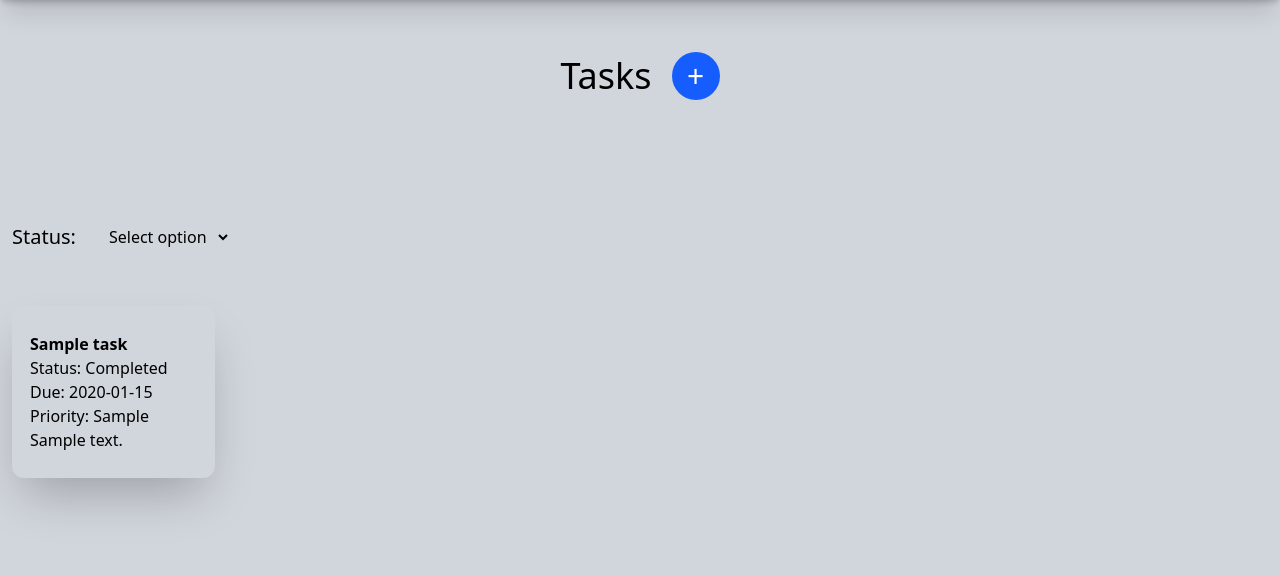
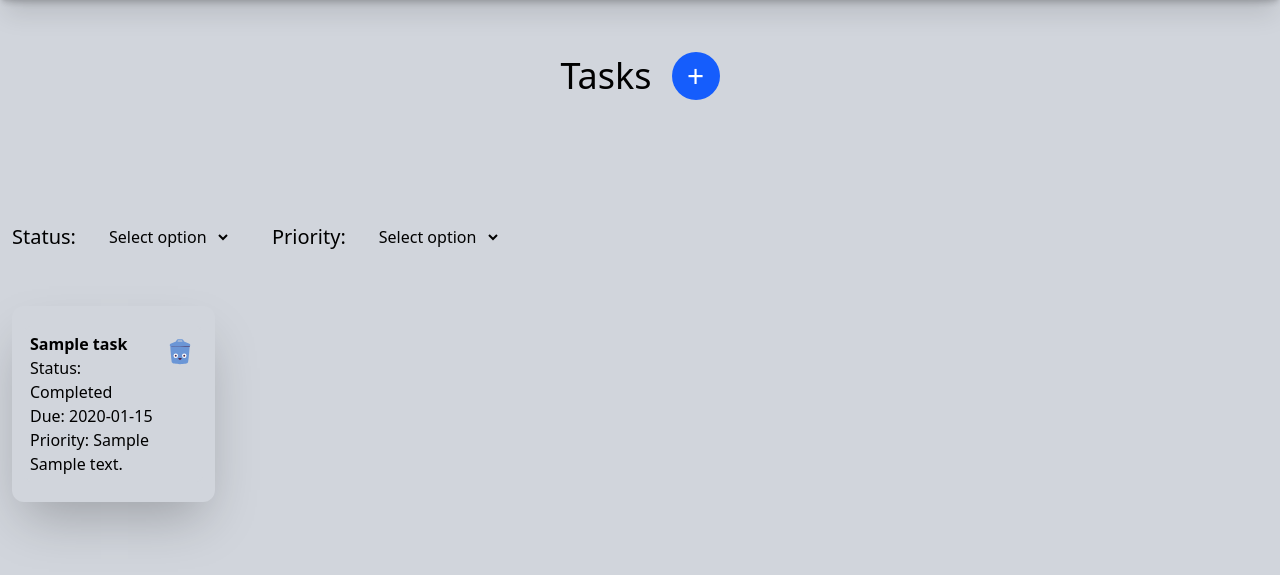
Before and after one commit to tsvetkovivan365-code/flask_task_app, a Flask app: page /dashboard in a window 1280 px wide. Shown: the part 64-639 px from the top of the page. Run offline with Flask 3, Linux system fonts and the light colour scheme; a user stored in the database is signed in; tables that the repository leaves empty hold one stand-in row (values such as "Sample post").

Commit message:
Adding delete task functionality

```diff
--- a/app.py
+++ b/app.py
@@ -48,9 +48,14 @@ def home():
 def dashboard():
 
     selected_status = request.args.get('selected_status')
+    selected_priority = request.args.get('selected_priority')
 
-    if selected_status:
+    if selected_status and selected_priority:
+        tasks = Task.query.filter_by(user_id=current_user.id, status=selected_status, priority=selected_priority).all()
+    elif selected_status:
         tasks = Task.query.filter_by(user_id=current_user.id, status=selected_status).all()
+    elif selected_priority:
+        tasks = Task.query.filter_by(user_id=current_user.id, priority=selected_priority).all()
     else:
         tasks = Task.query.filter_by(user_id=current_user.id).all()
 
@@ -120,6 +125,17 @@ def login():
 
     return render_template("login.html", form=login_form)
 
+# DELETE task
+@app.route('/api/tasks/delete', methods=['DELETE'])
+@login_required
+def api_delete_task(task_id):
+    task = Task.query.filter_by(id=task_id, user_id=current_user.id).first()
+
+    db.session.delete(task)
+    db.session.commit()
+
+    return render_template("dashboard.html")
+
 
 @app.route('/logout')
 @login_required
--- a/static/css/main.css
+++ b/static/css/main.css
@@ -245,6 +245,9 @@
   .z-10 {
     z-index: 10;
   }
+  .m-0 {
+    margin: calc(var(--spacing) * 0);
+  }
   .mx-18 {
     margin-inline: calc(var(--spacing) * 18);
   }
@@ -290,20 +293,59 @@
   .table {
     display: table;
   }
+  .h-1 {
+    height: calc(var(--spacing) * 1);
+  }
+  .h-2 {
+    height: calc(var(--spacing) * 2);
+  }
+  .h-10 {
+    height: calc(var(--spacing) * 10);
+  }
   .h-12 {
     height: calc(var(--spacing) * 12);
+  }
+  .h-14 {
+    height: calc(var(--spacing) * 14);
+  }
+  .h-15 {
+    height: calc(var(--spacing) * 15);
   }
   .h-16 {
     height: calc(var(--spacing) * 16);
   }
+  .h-18 {
+    height: calc(var(--spacing) * 18);
+  }
+  .h-40 {
+    height: calc(var(--spacing) * 40);
+  }
   .min-h-screen {
     min-height: 100vh;
+  }
+  .w-1 {
+    width: calc(var(--spacing) * 1);
+  }
+  .w-1\.5 {
+    width: calc(var(--spacing) * 1.5);
   }
   .w-3xs {
     width: var(--container-3xs);
   }
+  .w-8 {
+    width: calc(var(--spacing) * 8);
+  }
+  .w-8\.5 {
+    width: calc(var(--spacing) * 8.5);
+  }
+  .w-9 {
+    width: calc(var(--spacing) * 9);
+  }
   .w-12 {
     width: calc(var(--spacing) * 12);
+  }
+  .w-18 {
+    width: calc(var(--spacing) * 18);
   }
   .w-full {
     width: 100%;
@@ -347,6 +389,15 @@
   .items-center {
     align-items: center;
   }
+  .items-end {
+    align-items: flex-end;
+  }
+  .items-start {
+    align-items: flex-start;
+  }
+  .justify-between {
+    justify-content: space-between;
+  }
   .justify-center {
     justify-content: center;
   }
@@ -356,8 +407,14 @@
   .gap-2 {
     gap: calc(var(--spacing) * 2);
   }
+  .gap-2\.5 {
+    gap: calc(var(--spacing) * 2.5);
+  }
   .gap-5 {
     gap: calc(var(--spacing) * 5);
+  }
+  .gap-10 {
+    gap: calc(var(--spacing) * 10);
   }
   .gap-x-13 {
     column-gap: calc(var(--spacing) * 13);
@@ -412,6 +469,9 @@
   }
   .bg-white {
     background-color: var(--color-white);
+  }
+  .p-0 {
+    padding: calc(var(--spacing) * 0);
   }
   .p-1 {
     padding: calc(var(--spacing) * 1);
--- a/templates/dashboard.html
+++ b/templates/dashboard.html
@@ -11,7 +11,8 @@
     </section>
 
 
-    <section class='relative flex gap-5 items-center justify-start top-58 w-full'>
+    <section class='relative flex gap-10 items-center justify-start top-58 w-full'>
+        <section>
             <form method="GET" action="{{url_for('dashboard')}}" class='flex gap-5 items-center'>
                 <label for="selected_status" class='text-[20px]'>Status:</label>
                 <select name="selected_status" id="selected_status" onchange="this.form.submit()" class='p-2 border focus:border-2 focus:border-black border-gray-300 rounded-lg'>
@@ -23,6 +24,20 @@
             </form>
         </section>
 
+        <section>
+            <form method="GET" action="{{url_for('dashboard')}}" class='flex gap-5 items-center'>
+                <label for="selected_priority" class='text-[20px]'>Priority:</label>
+                <select name="selected_priority" id="selected_priority" onchange="this.form.submit()" class='p-2 border focus:border-2 focus:border-black border-gray-300 rounded-lg'>
+                    <option value="">Select option</option>
+                    <option value="Low" {% if selected_priority == 'Low' %} selected {% endif %}>Low</option>
+                    <option value="Medium" {% if selected_priority == 'Medium' %} selected {% endif %}>Medium</option>
+                    <option value="High" {% if selected_priority == 'High' %} selected {% endif %}>High</option>
+                    <option value="Critical" {% if selected_priority == 'Critical' %} selected {% endif %}>Critical</option>
+                </select>
+            </form>
+        </section>
+    </section>
+
     <section class='grid grid-cols-5 gap-2 md:gap-15 mt-10 pb-10 relative top-60 z-0'>
 
 
@@ -31,13 +46,18 @@
                     <section class='dark:bg-yellow-600 p-3 flex-1 rounded-xl min-w-1 shadow-2xl'>
                         <ul class='list-none'>
                             <li class='my-2 border-2 border-gray-300 p-1 rounded-md max-w-svw hover:border-white hover:scale-x-105 hover:scale-y-120 transition-discrete ease-in-out'>
-                                <ul class='overflow-clip'>
+                                <section class='flex justify-between items-start'>
+                                    <ul class='overflow-clip '>
                                         <li class='font-bold'>{{task.title}}</li>
                                         <li>Status: {{task.status}}</li>
                                         <li>Due: {{ task.due_date }}</li>
                                         <li>Priority: {{task.priority}}</li>
                                         <li>{{ task.description }}</li>
                                     </ul>
+                                    <form method="DELETE" action="{{url_for('api_delete_task')}}" id="dlete_task" name='task_delete'>
+                                        <button type='submit'><img src="../static/icons8-bin.svg" alt="Delete task" class='w-9 h-10'></button>
+                                    </form>
+                                </section>
                             </li>
                         </ul>
                     </section>
@@ -47,13 +67,18 @@
                     <section class='dark:bg-blue-300 p-3 flex-1 rounded-xl min-w-1 shadow-2xl'>
                         <ul class='list-none'>
                             <li class='my-2 border-2 border-gray-300 p-1 rounded-md max-w-svw hover:border-white hover:scale-x-105 hover:scale-y-120 transition-discrete ease-in-out'>
-                                <ul class='overflow-clip'>
+                                <section class='flex justify-between'>
+                                    <ul class='overflow-clip '>
                                         <li class='font-bold'>{{task.title}}</li>
                                         <li>Status: {{task.status}}</li>
                                         <li>Due: {{ task.due_date }}</li>
                                         <li>Priority: {{task.priority}}</li>
                                         <li>{{ task.description }}</li>
                                     </ul>
+                                    <form action="{{url_for('api_delete_task')}}" name='task_delete'>
+                                        <button type='submit'><img src="../static/icons8-bin.svg" alt="Delete task" class='w-9 h-10'></button>
+                                    </form>
+                                </section>
                             </li>
                         </ul>
                     </section>
@@ -63,13 +88,18 @@
                     <section class='dark:bg-green-300 p-3 flex-1 rounded-xl min-w-1 shadow-2xl'>
                         <ul class='list-none'>
                             <li class='my-2 border-2 border-gray-300 p-1 rounded-md max-w-svw hover:border-white hover:scale-x-105 hover:scale-y-120 transition-discrete ease-in-out'>
-                                <ul class='overflow-clip'>
+                                <section class='flex justify-between'>
+                                    <ul class='overflow-clip '>
                                         <li class='font-bold'>{{task.title}}</li>
                                         <li>Status: {{task.status}}</li>
                                         <li>Due: {{ task.due_date }}</li>
                                         <li>Priority: {{task.priority}}</li>
                                         <li>{{ task.description }}</li>
                                     </ul>
+                                    <form method="DELETE" action="{{url_for('api_delete_task')}}" name='task_delete'>
+                                        <button type='submit'><img src="../static/icons8-bin.svg" alt="Delete task" class='w-9 h-10'></button>
+                                    </form>
+                                </section>
                             </li>
                         </ul>
                     </section>
```
Also changed, not shown: static/icons8-bin.svg (added). Lines whose indentation alone changed are shown as unchanged.
